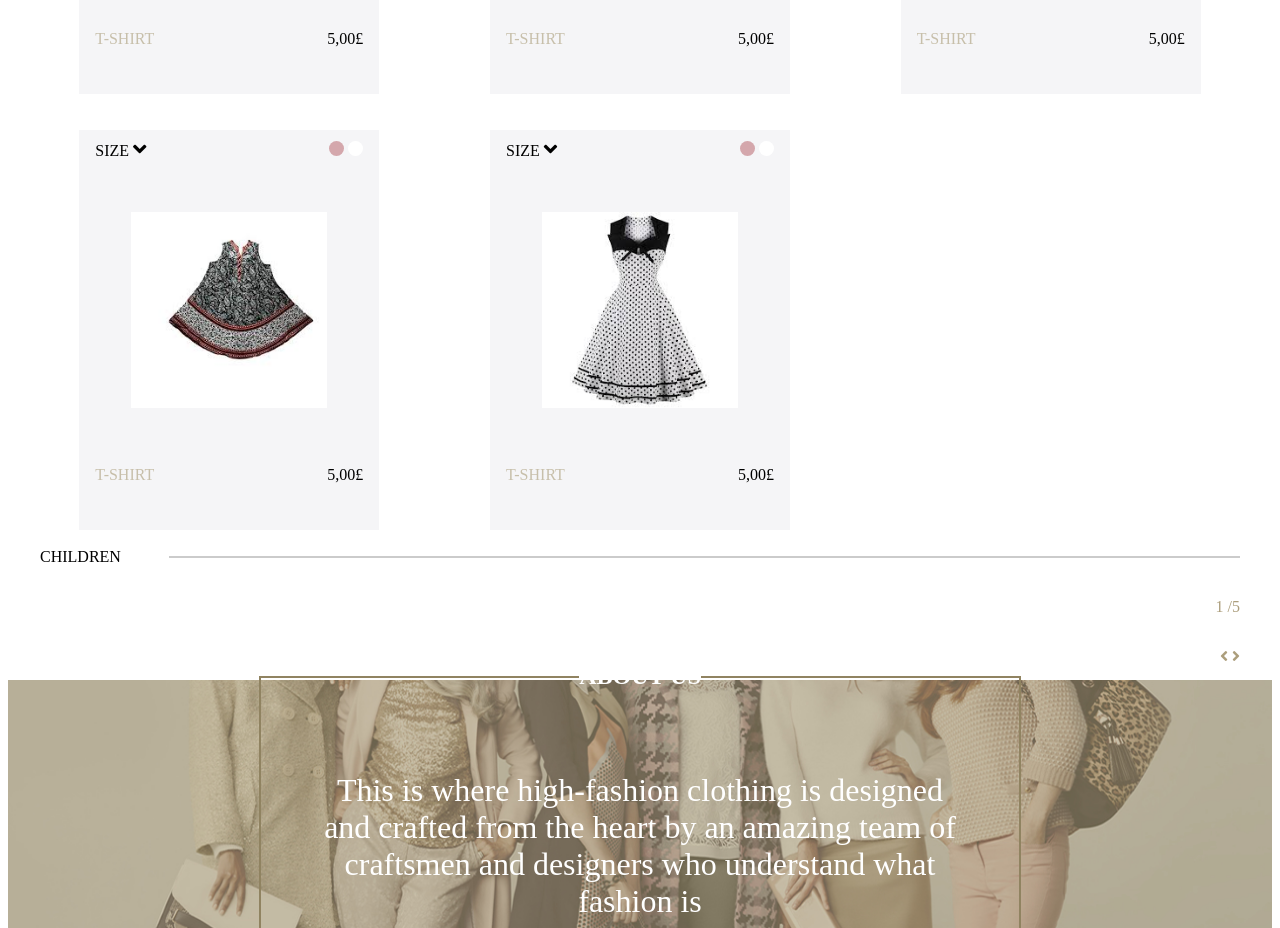
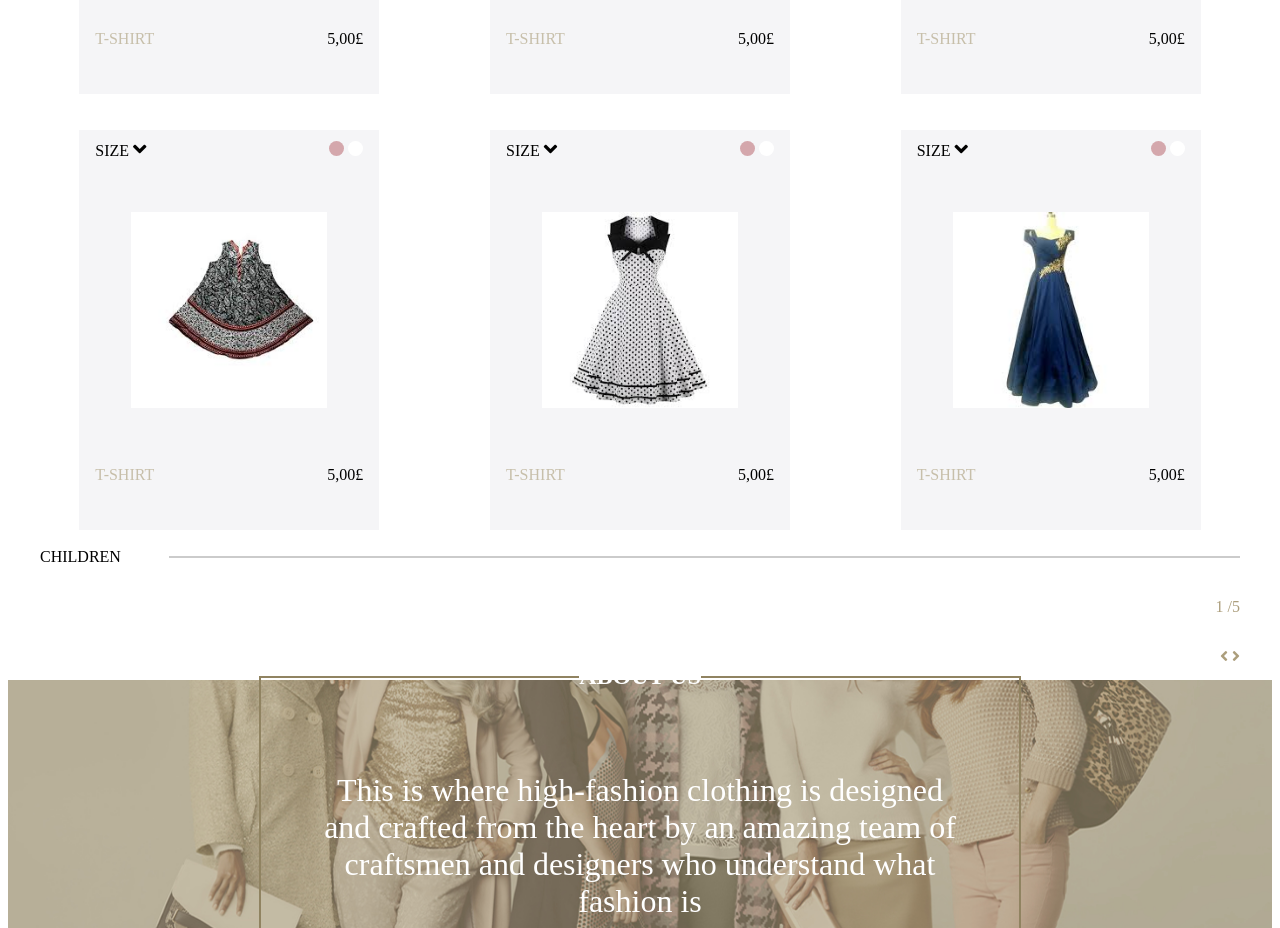
Before and after one commit to JadyVella/Fashion-Bay, a plain HTML site: page index.html in a window 1280 px wide. Shown: the part 6020-6948 px from the top of the page. Drawn offline with nearby package versions, Linux system fonts and the light colour scheme.

Commit message:
Add an image in the women section under index.html file

```diff
--- a/index.html
+++ b/index.html
@@ -707,6 +707,29 @@
 
                                       </div>
 
+                                      <div class="item">
+                                        <div class="top">
+                                        <div>
+                                            SIZE <i class="fas fa-angle-down  fa-lg"></i>
+                                        </div>
+                                        <div class="circles">
+                                            <p class="circle pink"></p>
+                                            <p class="circle white"></p>
+                                        </div>
+
+                                        </div>
+
+                                        <img src="img/Women/Party/images (6).jpeg">
+
+
+
+                                        <div class="bottom">
+                                        <p class="item-name">T-SHIRT</p>
+                                        <p>5,00&pound;</p>
+                                        </div>
+
+                                      </div>
+
                                     </div>
                 </section>
                         <!--CHILDREN-->
```
